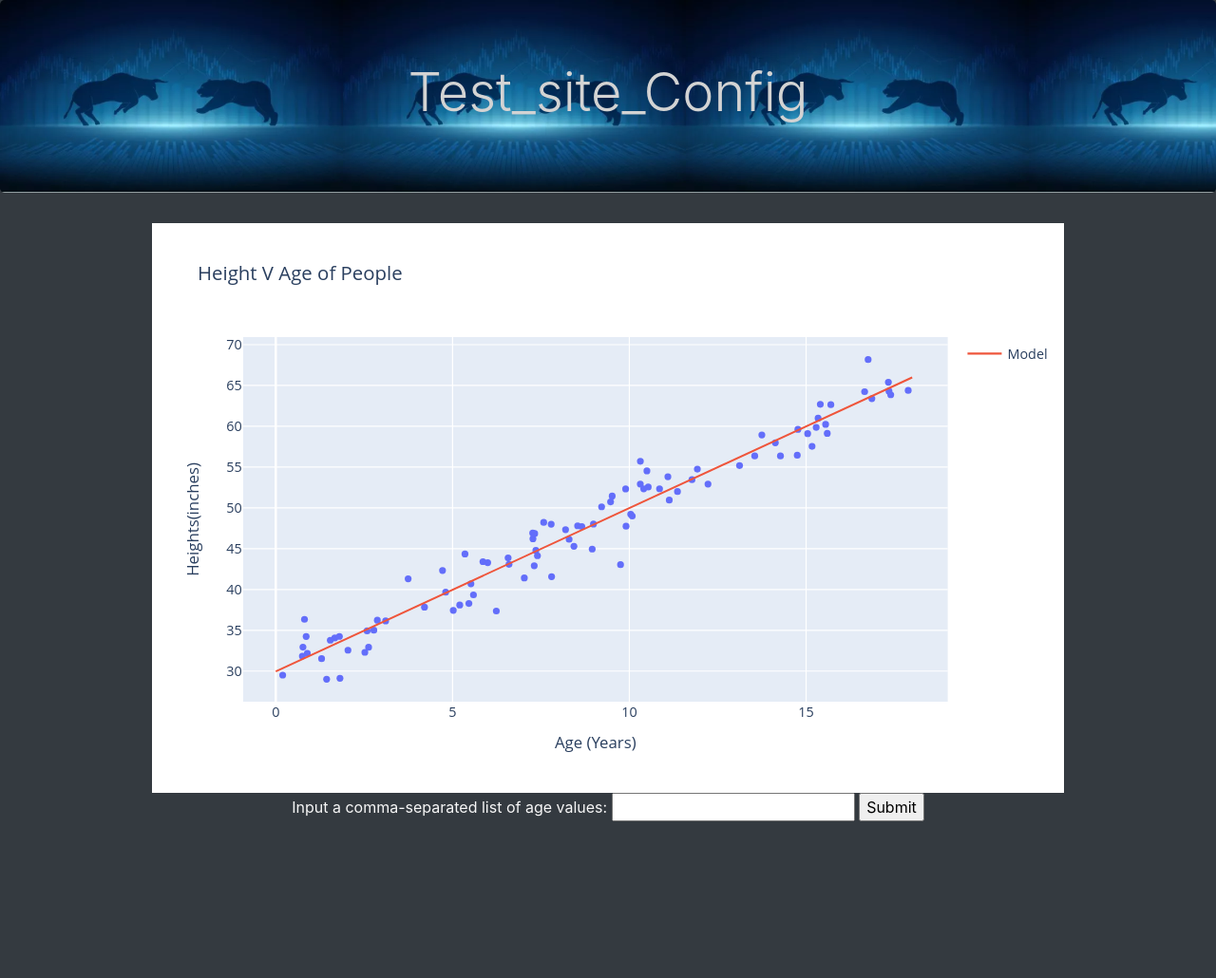
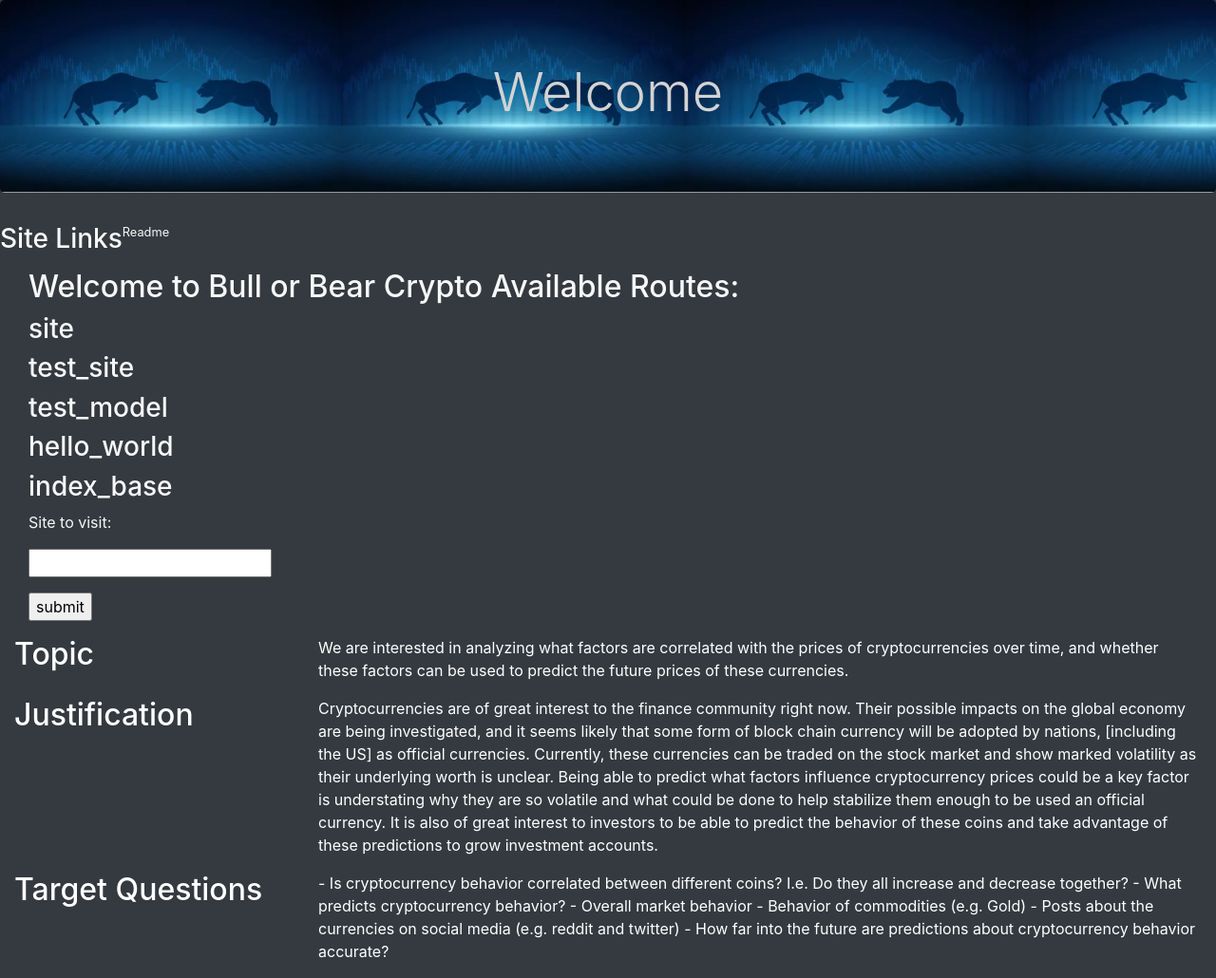
Before and after one commit to GallantGuide/Bull_or_Bear_Crypto, a Flask app: page / in a window 1280 px wide. Shown: the part 56-1086 px from the top of the page at 95% size. Before the commit the page ends 921 px from the top, so only its background shows below. Run offline with Flask 2, Linux system fonts and the light colour scheme; parts of the project's set-up code (start-up, migrations or seed data) failed here and were passed over; some libraries are stand-ins or nearby versions.

Commit message:
other database tablesindex

```diff
--- a/app/app.py
+++ b/app/app.py
@@ -29,7 +29,7 @@ K_Ethereum = db.Table('K_ETHEREUM', db.metadata, autoload=True, autoload_with=db
 
 # Default App Route
 @app.route("/", methods = ['GET','POST'])
-def test_template():
+def tWelcome():
     request_type = request.method
     if request_type == 'GET':
         return render_template('index.html', href='static/images/Base_image.svg')
@@ -43,17 +43,17 @@ def test_template():
         make_picture(file, model, user_input, path)
         return render_template('index.html', href=path[4:])
 
- # @app.route("/<param>")
-# def url_param(param):
-#     return f'<h1> {param} <h1>'
+@app.route("/<param>")
+def url_param(param):
+    return f'<h1> {param} <h1>'
 
-# @app.route("/test_model")
-# def test_model():
-#     test_np_input = np.array([[1],[2],[17]])
-#     model = load('test_model.joblib')
-#     preds = model.predict(test_np_input)
-#     preds_str = str(preds)
-#     return preds_str
+@app.route("/test_model")
+def test_model():
+    test_np_input = np.array([[1],[2],[17]])
+    model = load('test_model.joblib')
+    preds = model.predict(test_np_input)
+    preds_str = str(preds)
+    return preds_str
 
 # Images and plots
 @app.route("/bitcoin", methods = ['GET','POST'])
@@ -70,20 +70,20 @@ def Bitcoin_Image():
         return render_template('bitcoin.html', href='static/images/actual_vs_predictions.svg')
 
 
-# @app.route("/site", methods = ['GET','POST'])
-# def test_template():
-#     request_type = request.method
-#     if request_type == 'POST':
-#         text = request.form['text']
-#         random_string = uuid.uuid4().hex
-#         file = 'app/static/AgesAndHeights.pkl'
-#         model = load('app/test_model.joblib')
-#         user_input = user_input_np_arr(text)
-#         path = 'app/static/predictions' + random_string + '.svg'
-#         make_picture(file, model, user_input, path)
-#         return render_template('index.html', href=path[4:])
-#     else:
-#         return render_template('index.html', href='static/images/Base_image.svg')
+@app.route("/site", methods = ['GET','POST'])
+def test_site():
+    request_type = request.method
+    if request_type == 'POST':
+        text = request.form['text']
+        random_string = uuid.uuid4().hex
+        file = 'app/static/AgesAndHeights.pkl'
+        model = load('app/test_model.joblib')
+        user_input = user_input_np_arr(text)
+        path = 'app/static/predictions' + random_string + '.svg'
+        make_picture(file, model, user_input, path)
+        return render_template('site.html', href=path[4:])
+    else:
+        return render_template('site.html', href='static/images/Base_image.svg')
 
 
 
--- a/app/templates/index.html
+++ b/app/templates/index.html
@@ -1,17 +1,81 @@
 {% extends "base.html" %}
-{% block title %} Test Site {% endblock %}
+{% block title %} Home Page {% endblock %}
 
 {% block content %}
-<div class="jumbotron">
-    <h1 class="display-4"> Test_site_Config </h1>
-</div>
-<center>
-    <img src = "{{ href }}" height=600 />
-    <form method="POST">
-        <label>Input a comma-separated list of age values: </label>
-        <input type ='text' name = 'data'>
-        <input type="submit">
-    </form>
-</center>
+<div class="wrapper">
+    <div class="jumbotron">
+        <h1 class="display-4"> Welcome </h1>
+      </div>
+      <div class="container-fluid">
+        <div class="row">
+            <br class="col-md-3">
+                <h3> Site Links </h3> <br></br> <small> Readme </small></h3>
+            </div>
+             <div class="col-md-9" >
+                <h2> Welcome to Bull or Bear Crypto Available Routes: </h2>
+                <h3>site</h3>
+                <h3>test_site</h3>
+                <h3>test_model</h3>
+                <h3>hello_world</h3>
+                <h3>index_base</h3>
+                <form method="POST">
+                    <p> Site to visit: </p>
+                    <p><input type ="text" name="url" /></p>
+                    <p><input type ="submit" value="submit" /></p>
+                </form>
+            </div>
+        </div>
+
+        <!-- Database Table shown -->
+    <div class="container-fluid btn-dark">
+        <div class="row">
+          <div class="col-md-3">
+            <h2>
+                Topic
+            </h2>
+          </div>
+          <div class="col-md-9">
+            <p>
+            We are interested in analyzing what factors are correlated with the prices of cryptocurrencies over time, and whether these factors can be used to predict the future prices of these currencies.
+            </p>
+          </div>
+        </div>
+      </div>
+
+      <div class="container-fluid btn-dark">
+        <div class="row">
+          <div class="col-md-3">
+            <h2>
+                Justification
+            </h2>
+          </div>
+          <div class="col-md-9">
+            <p>
+            Cryptocurrencies are of great interest to the finance community right now.  Their possible impacts on the global economy are being investigated, and it seems likely that some form of block chain currency will be adopted by nations, [including the US] as official currencies.  Currently, these currencies can be traded on the stock market and show marked volatility as their underlying worth is unclear.  Being able to predict what factors influence cryptocurrency prices could be a key factor is understating why they are so volatile and what could be done to help stabilize them enough to be used an official currency.  It is also of great interest to investors to be able to predict the behavior of these coins and take advantage of these predictions to grow investment accounts.
+            </p>
+          </div>
+        </div>
+      </div>
+
+      <div class="container-fluid btn-dark">
+        <div class="row">
+          <div class="col-md-3">
+            <h2>
+                Target Questions
+            </h2>
+          </div>
+          <div class="col-md-9">
+            <p>
+                - Is cryptocurrency behavior correlated between different coins?  I.e. Do they all increase and decrease together?
+                - What predicts cryptocurrency behavior?
+                - Overall market behavior
+                - Behavior of commodities (e.g. Gold)
+                - Posts about the currencies on social media (e.g. reddit and twitter)
+                - How far into the future are predictions about cryptocurrency behavior accurate?
+            </p>
+          </div>
+        </div>
+      </div>
+ </div>
 
 {% endblock %}
```
Also changed, not shown: app/templates/New_index.html (deleted, +0 -81 lines), app/templates/site.html (added, +17 -0 lines).
